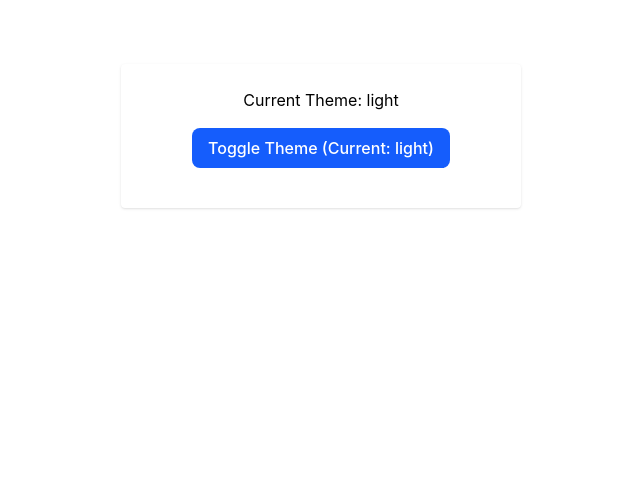
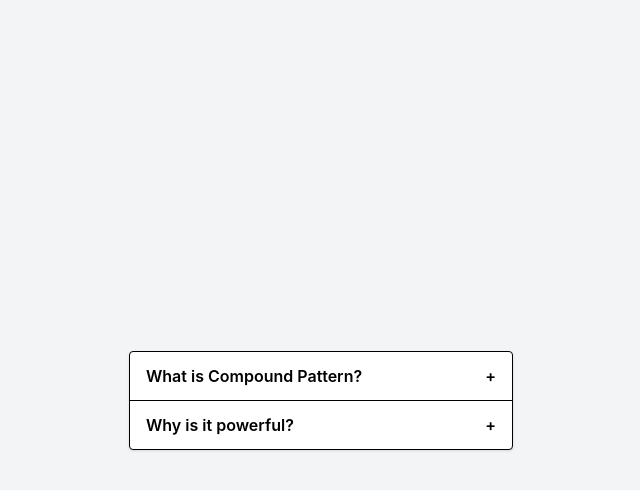
Before and after one commit to Nouralizadeh/Patterns, a React (Vite) app: page / in a window 1280 px wide. Shown: the top 490 px of the page, without its empty margins (319-959 px from the left). Built offline with nearby package versions, Linux system fonts and the light colour scheme.

Commit message:
CompoundComponnets patern sample added

```diff
--- a/src/App.tsx
+++ b/src/App.tsx
@@ -1,8 +1,9 @@
-import Functional from "./Paterns/Component Architecture/Functional";
-import ContainerPresenter from "./Paterns/Component Architecture/Container-Presenter";
-import HOC from "./Paterns/Component Architecture/HOC";
-import RenderProps from "./Paterns/Component Architecture/RenderProps";
-import ProviderPattern from "./Paterns/Component Architecture/ProviderPattern";
+// import Functional from "./Paterns/Component Architecture/Functional";
+// import ContainerPresenter from "./Paterns/Component Architecture/Container-Presenter";
+// import HOC from "./Paterns/Component Architecture/HOC";
+// import RenderProps from "./Paterns/Component Architecture/RenderProps";
+// import ProviderPattern from "./Paterns/Component Architecture/ProviderPattern";
+import CompoundComponnets from "./Paterns/Component Architecture/CompoundComponents";
 
 function App() {
   return (
@@ -11,7 +12,8 @@ function App() {
       {/* <ContainerPresenter/> */}
       {/* <HOC /> */}
       {/* <RenderProps /> */}
-      <ProviderPattern />
+      {/* <ProviderPattern /> */}
+      <CompoundComponnets />
     </>
   );
 }
--- /dev/null
+++ b/src/Paterns/Component Architecture/CompoundComponents.tsx
@@ -0,0 +1,145 @@
+import { createContext, useContext, useState, ReactNode } from "react";
+
+/* -------------------------------------------------------
+   Types
+-------------------------------------------------------- */
+
+type AccordionContextType = {
+  openIndex: number | null;
+  toggle: (index: number) => void;
+};
+
+const AccordionContext = createContext<AccordionContextType | null>(null);
+
+/* -------------------------------------------------------
+   Props
+-------------------------------------------------------- */
+
+type AccordionProps = {
+  children: ReactNode;
+};
+
+type AccordionItemProps = {
+  children: ReactNode;
+  index: number;
+};
+
+type AccordionHeaderProps = {
+  children: ReactNode;
+  index: number;
+};
+
+type AccordionBodyProps = {
+  children: ReactNode;
+  index: number;
+};
+
+/* -------------------------------------------------------
+   Root Component Type (Compound)
+-------------------------------------------------------- */
+
+type AccordionComponent = {
+  (props: AccordionProps): JSX.Element;
+  Item: (props: AccordionItemProps) => JSX.Element;
+  Header: (props: AccordionHeaderProps) => JSX.Element;
+  Body: (props: AccordionBodyProps) => JSX.Element;
+};
+
+/* -------------------------------------------------------
+   Root Component
+-------------------------------------------------------- */
+
+const Accordion = (({ children }: AccordionProps) => {
+  const [openIndex, setOpenIndex] = useState<number | null>(null);
+
+  const toggle = (index: number) => {
+    setOpenIndex((prev) => (prev === index ? null : index));
+  };
+
+  return (
+    <AccordionContext.Provider value={{ openIndex, toggle }}>
+      <div className="w-96 border rounded shadow bg-white">{children}</div>
+    </AccordionContext.Provider>
+  );
+}) as AccordionComponent;
+
+/* -------------------------------------------------------
+   Item
+-------------------------------------------------------- */
+
+function AccordionItem({ children }: AccordionItemProps) {
+  return <div className="border-b last:border-b-0">{children}</div>;
+}
+
+/* -------------------------------------------------------
+   Header
+-------------------------------------------------------- */
+
+function AccordionHeader({ children, index }: AccordionHeaderProps) {
+  const context = useContext(AccordionContext);
+  if (!context) throw new Error("Must be inside Accordion");
+
+  const { openIndex, toggle } = context;
+
+  return (
+    <button
+      onClick={() => toggle(index)}
+      className="w-full text-left px-4 py-3 font-semibold hover:bg-gray-100 flex justify-between"
+    >
+      {children}
+      <span>{openIndex === index ? "−" : "+"}</span>
+    </button>
+  );
+}
+
+/* -------------------------------------------------------
+   Body
+-------------------------------------------------------- */
+
+function AccordionBody({ children, index }: AccordionBodyProps) {
+  const context = useContext(AccordionContext);
+  if (!context) throw new Error("Must be inside Accordion");
+
+  const { openIndex } = context;
+
+  if (openIndex !== index) return null;
+
+  return <div className="px-4 py-3 text-gray-700 bg-gray-50">{children}</div>;
+}
+
+/* -------------------------------------------------------
+   Attach Subcomponents
+-------------------------------------------------------- */
+
+Accordion.Item = AccordionItem;
+Accordion.Header = AccordionHeader;
+Accordion.Body = AccordionBody;
+
+/* -------------------------------------------------------
+   Demo
+-------------------------------------------------------- */
+
+export default function CompoundComponentDemo() {
+  return (
+    <div className="min-h-screen flex items-center justify-center bg-gray-100">
+      <Accordion>
+        <Accordion.Item index={0}>
+          <Accordion.Header index={0}>
+            What is Compound Pattern?
+          </Accordion.Header>
+          <Accordion.Body index={0}>
+            It allows multiple components to share implicit state through
+            context.
+          </Accordion.Body>
+        </Accordion.Item>
+
+        <Accordion.Item index={1}>
+          <Accordion.Header index={1}>Why is it powerful?</Accordion.Header>
+          <Accordion.Body index={1}>
+            It creates a clean declarative API similar to native HTML.
+          </Accordion.Body>
+        </Accordion.Item>
+      </Accordion>
+    </div>
+  );
+}
```
